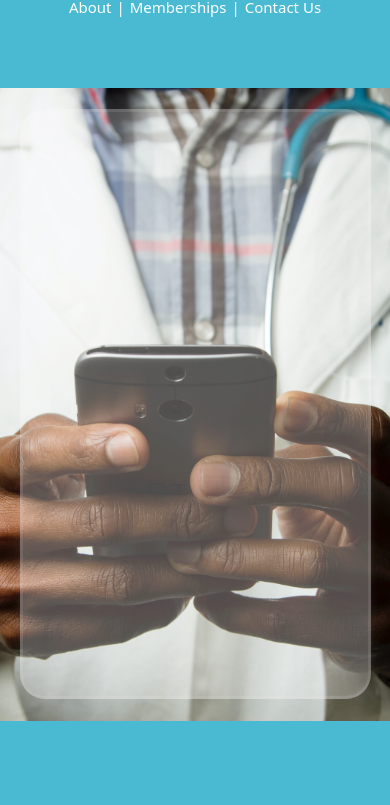
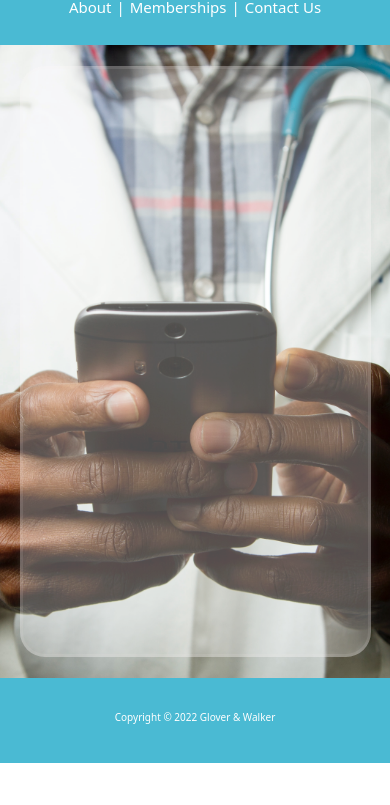
Before and after one commit to twalker7/active8-landing, a website: page index.html in a window 390 px wide. Shown: the part 39-844 px from the top of the page. Drawn offline with nearby package versions, Linux system fonts and the light colour scheme.

Commit message:
media query page header

```diff
--- a/assets/style.css
+++ b/assets/style.css
@@ -103,8 +103,12 @@ nav a:hover {
 
     @media only screen and (max-width:600px){
 
+
         .body-section{
             background-position: center;
+        }
+        .page-header{
+            height: 10vh;
         }
 
         .header-title{
--- a/index.html
+++ b/index.html
@@ -31,6 +31,7 @@
     </div>
 
   <footer class="page-footer">
+    <h4 class="copyright-logo"> Copyright © 2022 Glover & Walker </h4>
   </footer>
     <script src="assets/script.js"></script>
 </body>
```
